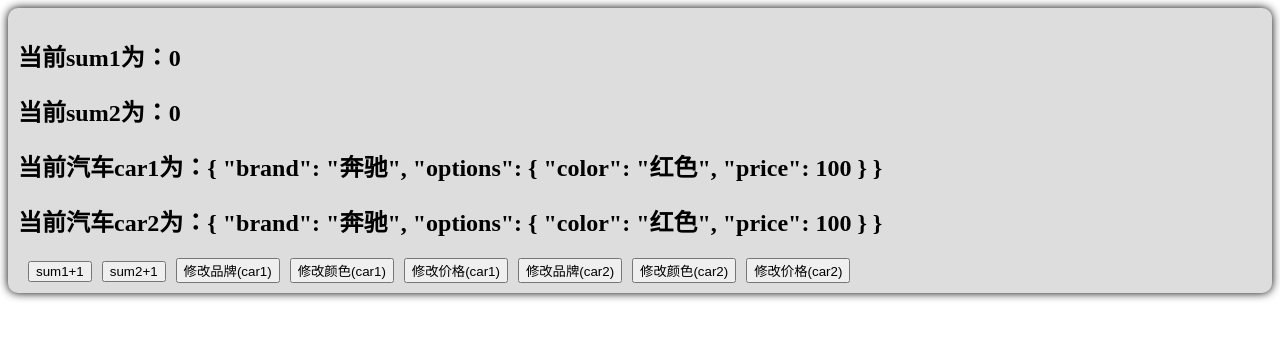
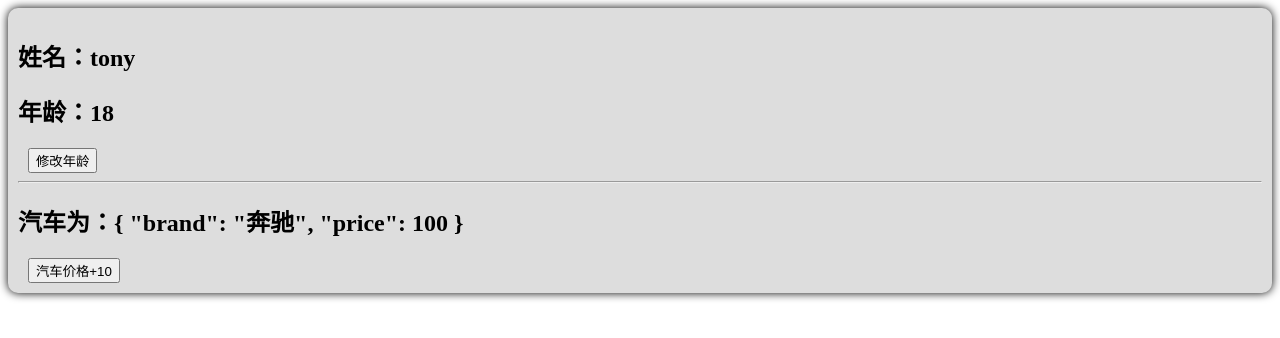
Before and after one commit to handsome-77/hello_vue3, a Vue app: page / in a window 1280 px wide. Shown: the top 338 px of the page. Built offline with nearby package versions, Linux system fonts and the light colour scheme.

Commit message:
46_toRaw与markRaw

```diff
--- a/package.json
+++ b/package.json
@@ -13,6 +13,7 @@
   "dependencies": {
     "axios": "^1.7.9",
     "mitt": "^3.0.1",
+    "mockjs": "^1.1.0",
     "nanoid": "^5.0.9",
     "pinia": "^2.3.0",
     "vue": "^3.5.13",
--- a/src/App.vue
+++ b/src/App.vue
@@ -1,70 +1,41 @@
 <template>
 	<div class="app">
-		<h2>当前sum1为：{{ sum1 }}</h2>
-		<h2>当前sum2为：{{ sum2 }}</h2>
-		<h2>当前汽车car1为：{{ car1 }}</h2>
-		<h2>当前汽车car2为：{{ car2 }}</h2>
-		<button @click="changeSum1">sum1+1</button>
-		<button @click="changeSum2">sum2+1</button>
-		<button @click="changeBrand1">修改品牌(car1)</button>
-		<button @click="changeColor1">修改颜色(car1)</button>
-		<button @click="changePrice1">修改价格(car1)</button>
-		<button @click="changeBrand2">修改品牌(car2)</button>
-		<button @click="changeColor2">修改颜色(car2)</button>
-		<button @click="changePrice2">修改价格(car2)</button>
+		<h2>姓名：{{ person.name }}</h2>
+		<h2>年龄：{{ person.age }}</h2>
+		<button @click="changeAge">修改年龄</button>
+		<hr>
+		<h2>汽车为：{{ car2 }}</h2>
+		<button @click="car2.price += 10">汽车价格+10</button>
 	</div>
 </template>
 
 <script lang="ts" setup>
-import { reactive, readonly, ref, shallowReadonly } from 'vue';
+import { markRaw, reactive, toRaw } from 'vue';
+
 
 defineOptions({
 	name: 'App'
 })
 
-let sum1 = ref(0)
-let sum2 = readonly(sum1)
+/* toRaw */
+let person = reactive({
+	name: 'tony',
+	age: 18
+})
 
-let car1 = reactive({
-	brand: '奔驰',
-	options: {
-		color: '红色',
-		price: 100
-	}
-})
-let car2 = shallowReadonly(car1)
+// 用于获取一个响应式对象的原始对象
+let rawPerson = toRaw(person)
+// console.log('响应式对象', person);
+// console.log('原始对象', rawPerson);
 
-function changeSum1() {
-	sum1.value += 1
+function changeAge() {
+	person.age += 1
 }
 
-function changeSum2() {
-	sum2.value += 2 // sum2不能修改
-}
+/* markRaw */
+let car = markRaw({ brand: '奔驰', price: 100 })
+let car2 = reactive(car)
 
-function changeBrand1() {
-	car1.brand = '宝马'
-}
-
-function changeColor1() {
-	car1.options.color = '绿色'
-}
-
-function changePrice1() {
-	car1.options.price = 200
-}
-
-function changeBrand2() {
-	car2.brand = '宝马'
-}
-
-function changeColor2() {
-	car2.options.color = '绿色'
-}
-
-function changePrice2() {
-	car2.options.price = 200
-}
 
 </script>
 
```
Also changed, not shown: 1 other file (tests, documents, lock files or other folders).
